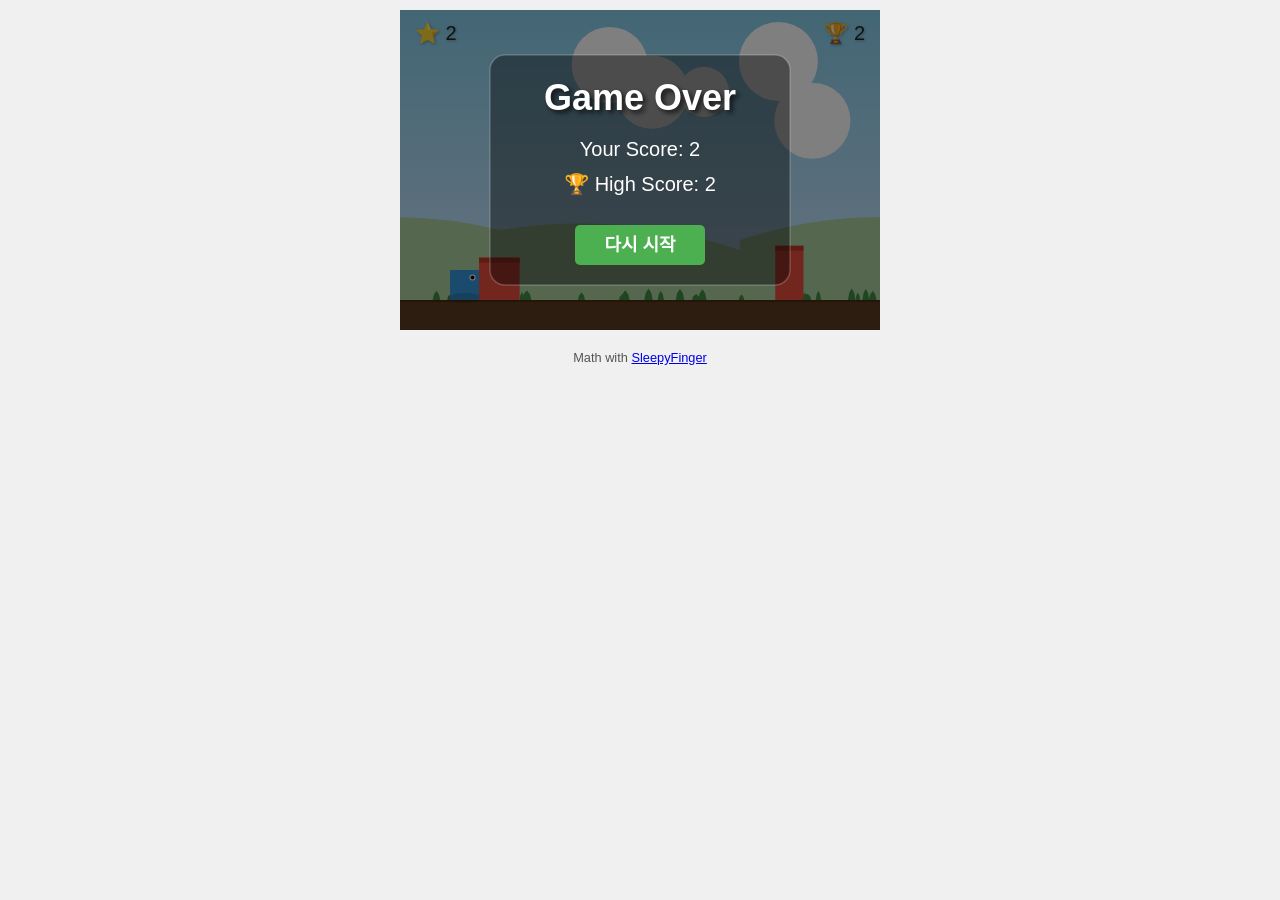
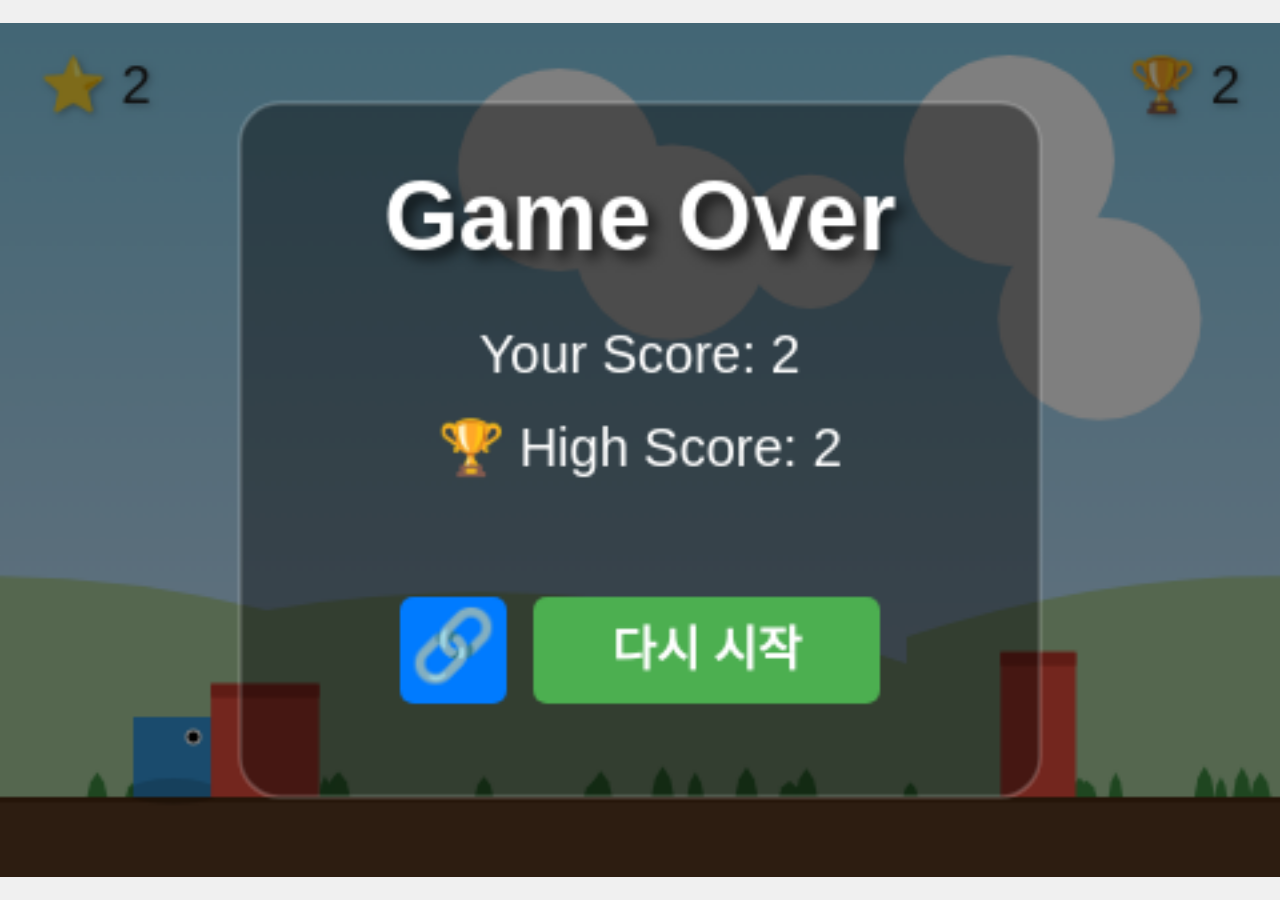
Before and after one commit to sleepyfinger/webminiapps, a Jekyll site: the page apps/jump/index.html, which Jekyll copies as it is, in a window 1280 px wide. Built offline with Jekyll 4.4.1, drawn with Linux system fonts in a browser that asks for light colours.

Commit message:
화면에 맞게 그려지도록 스케일 적용

```diff
--- a/apps/jump/index.html
+++ b/apps/jump/index.html
@@ -6,28 +6,27 @@
     <meta name="viewport" content="width=device-width, initial-scale=1.0, user-scalable=no">
     <title>점프 게임</title>
     <style>
+        html {
+            height: 100%;
+            margin: 0;
+        }
+
         body {
             display: flex;
             flex-direction: column;
             align-items: center;
+            justify-content: center;
+            min-height: 100%;
             margin: 0;
-            padding: 10px;
+            padding: 0;
             box-sizing: border-box;
             font-family: sans-serif;
             background-color: #f0f0f0;
+            overflow: hidden;
         }
 
         canvas {
             display: block;
-            max-width: 100%;
-            height: auto;
-        }
-
-        footer {
-            margin-top: 20px;
-            font-size: 0.8em;
-            color: #555;
-            text-align: center;
         }
     </style>
 </head>
@@ -49,6 +48,31 @@
         const TRIPLE_JUMP_POWERUP_DURATION_FRAMES = 300;
         const ITEM_TYPE_SCORE = 'score';
         const ITEM_TYPE_TRIPLE_JUMP = 'triple_jump';
+
+        function resizeCanvas() {
+            const aspectRatio = CANVAS_WIDTH / CANVAS_HEIGHT;
+            let targetWidth = window.innerWidth;
+            let targetHeight = window.innerHeight;
+
+            const windowRatio = targetWidth / targetHeight;
+
+            let newCanvasWidth;
+            let newCanvasHeight;
+
+            if (windowRatio > aspectRatio) {
+                newCanvasHeight = targetHeight;
+                newCanvasWidth = newCanvasHeight * aspectRatio;
+            } else {
+                newCanvasWidth = targetWidth;
+                newCanvasHeight = newCanvasWidth / aspectRatio;
+            }
+
+            canvas.style.width = `${newCanvasWidth}px`;
+            canvas.style.height = `${newCanvasHeight}px`;
+        }
+
+        window.addEventListener('resize', resizeCanvas);
+
 
         let mainBgX = 0;
         let hillsBgX = 0;
@@ -87,13 +111,29 @@
         let gameOver = false;
         let highScore = 0;
         let speed = 4;
+
+        const BUTTON_SPACING = 10;
+        const COMMON_BUTTON_Y = CANVAS_HEIGHT / 2 + 55;
+
+        const blogButton = {
+            width: 40,
+            height: 40,
+            emoji: '🔗',
+            url: 'https://blog.naver.com/sleepyfinger',
+        };
+
         const restartButton = {
-            x: CANVAS_WIDTH / 2 - (130 / 2),
-            y: CANVAS_HEIGHT / 2 + 55,
             width: 130,
             height: 40,
-            text: '다시 시작'
+            text: '다시 시작',
         };
+
+        const totalButtonsWidth = blogButton.width + BUTTON_SPACING + restartButton.width;
+        blogButton.x = CANVAS_WIDTH / 2 - totalButtonsWidth / 2;
+        blogButton.y = COMMON_BUTTON_Y;
+
+        restartButton.x = blogButton.x + blogButton.width + BUTTON_SPACING;
+        restartButton.y = COMMON_BUTTON_Y;
 
         const jumpSound = document.getElementById('jumpSound');
         const itemSound = document.getElementById('itemSound');
@@ -131,6 +171,10 @@
                 if (canvasX >= restartButton.x && canvasX <= restartButton.x + restartButton.width &&
                     canvasY >= restartButton.y && canvasY <= restartButton.y + restartButton.height) {
                     location.reload();
+                } else if (canvasX >= blogButton.x && canvasX <= blogButton.x + blogButton.width &&
+                    canvasY >= blogButton.y && canvasY <= blogButton.y + blogButton.height) {
+                    window.open(blogButton.url, '_blank');
+
                 }
             }
         }
@@ -151,6 +195,10 @@
                     if (canvasX >= restartButton.x && canvasX <= restartButton.x + restartButton.width &&
                         canvasY >= restartButton.y && canvasY <= restartButton.y + restartButton.height) {
                         location.reload();
+                        return;
+                    } else if (canvasX >= blogButton.x && canvasX <= blogButton.x + blogButton.width &&
+                        canvasY >= blogButton.y && canvasY <= blogButton.y + blogButton.height) {
+                        window.open(blogButton.url, '_blank');
                         return;
                     }
                 }
@@ -572,23 +620,38 @@
                 ctx.fillText('Your Score: ' + score, CANVAS_WIDTH / 2, panelY + 95);
                 ctx.fillText('🏆 High Score: ' + highScore, CANVAS_WIDTH / 2, panelY + 130);
 
-                const btnX = restartButton.x;
-                const btnY = restartButton.y;
-                let isHoveringButton = false;
-                if (mousePos.x >= btnX && mousePos.x <= btnX + restartButton.width &&
-                    mousePos.y >= btnY && mousePos.y <= btnY + restartButton.height) {
-                    isHoveringButton = true;
+                let isHoveringRestartButton = false;
+                if (mousePos.x >= restartButton.x && mousePos.x <= restartButton.x + restartButton.width &&
+                    mousePos.y >= restartButton.y && mousePos.y <= restartButton.y + restartButton.height) {
+                    isHoveringRestartButton = true;
+                }
+
+                let isHoveringBlogButton = false;
+                if (mousePos.x >= blogButton.x && mousePos.x <= blogButton.x + blogButton.width &&
+                    mousePos.y >= blogButton.y && mousePos.y <= blogButton.y + blogButton.height) {
+                    isHoveringBlogButton = true;
+                }
+
+                if (isHoveringRestartButton || isHoveringBlogButton) {
                     if (canvas.style.cursor !== 'pointer') canvas.style.cursor = 'pointer';
                 } else {
                     if (canvas.style.cursor !== 'default') canvas.style.cursor = 'default';
                 }
 
-                ctx.fillStyle = isHoveringButton ? '#5cb85c' : '#4CAF50';
-                drawRoundedRect(ctx, btnX, btnY, restartButton.width, restartButton.height, 5);
+                ctx.fillStyle = isHoveringBlogButton ? '#0056b3' : '#007bff';
+                drawRoundedRect(ctx, blogButton.x, blogButton.y, blogButton.width, blogButton.height, 5);
 
                 ctx.fillStyle = '#fff';
+                const emojiFontSize = blogButton.height * 0.65;
+                ctx.font = `bold ${emojiFontSize}px Arial`;
+                ctx.fillText(blogButton.emoji, blogButton.x + blogButton.width / 2, blogButton.y + blogButton.height / 2);
+
+                ctx.fillStyle = isHoveringRestartButton ? '#5cb85c' : '#4CAF50';
+                drawRoundedRect(ctx, restartButton.x, restartButton.y, restartButton.width, restartButton.height, 5);
+                ctx.fillStyle = '#fff';
                 ctx.font = 'bold 18px Arial';
-                ctx.fillText(restartButton.text, CANVAS_WIDTH / 2, btnY + restartButton.height / 2 + 1);
+                ctx.fillText(restartButton.text, restartButton.x + restartButton.width / 2, restartButton.y + restartButton.height / 2 + 1);
+
 
                 ctx.textAlign = 'left';
                 ctx.textBaseline = 'alphabetic';
@@ -614,10 +680,6 @@
         }
         gameLoop();
     </script>
-
-    <footer>
-        Math with <a href="https://blog.naver.com/sleepyfinger" target="_blank">SleepyFinger</a>
-    </footer>
 </body>
 
 </html>
```
Also changed, not shown: other parts of apps/jump/index.html (+4 -1 lines).
